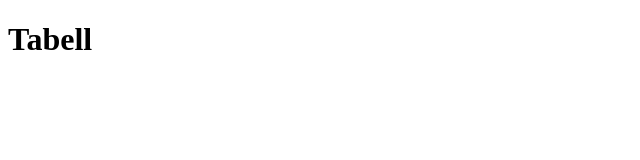
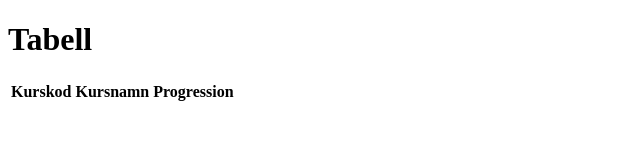
Before and after one commit to BobbytheEmperor/frontendutv_moment2, a website: page src/index.html in a window 1280 px wide. Shown: the whole page, without its empty margins (0-640 px from the left). Drawn offline with Linux system fonts and the light colour scheme.

Commit message:
Enkel tabell med html

```diff
--- a/package.json
+++ b/package.json
@@ -2,9 +2,10 @@
   "name": "frontendutv_moment2",
   "version": "1.0.0",
   "description": "",
-  "main": "index.js",
+  "source": "src/index.html",
   "scripts": {
-    "test": "echo \"Error: no test specified\" && exit 1"
+    "start": "parcel",
+    "build": "parcel build"
   },
   "keywords": [],
   "author": "",
--- a/src/index.html
+++ b/src/index.html
@@ -1,12 +1,26 @@
 <!DOCTYPE html>
 <html lang="en">
+
 <head>
     <meta charset="UTF-8">
     <meta name="viewport" content="width=device-width, initial-scale=1.0">
+    <script src="main.js" type="module"></script>
     <title>Tabell</title>
 </head>
+
 <body>
     <h1>Tabell</h1>
+    <table>
+        <thead>
+            <tr>
+                <th>Kurskod</th>
+                <th>Kursnamn</th>
+                <th>Progression</th>
+            </tr>
+        </thead>
+        <tbody id="tableBody"></tbody>
+    </table>
 
 </body>
+
 </html>
```
Also changed, not shown: src/main.js (added), 1 other file.
